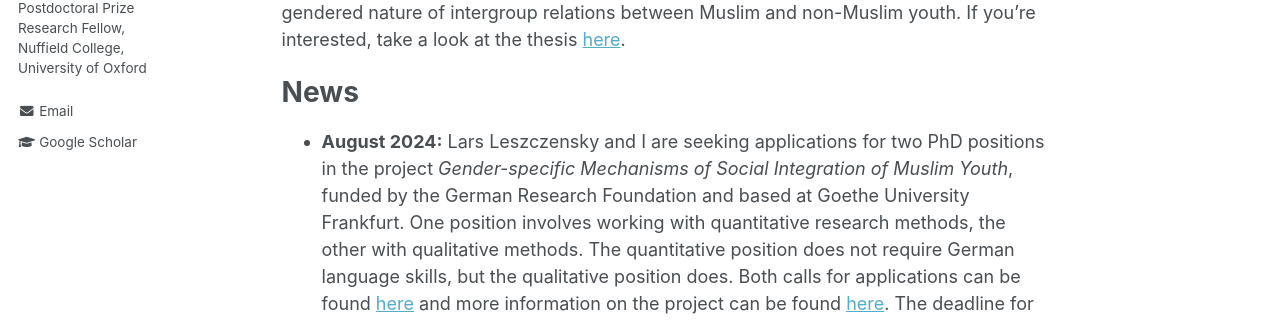
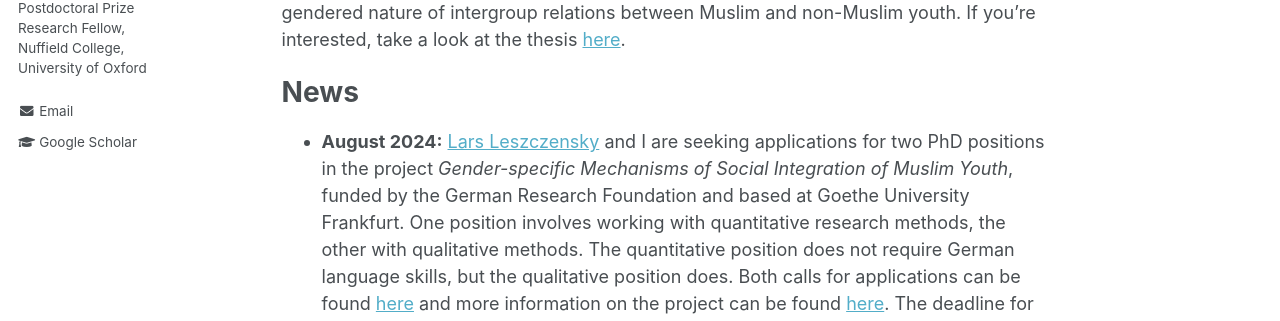
Before and after one commit to DavidKretschmer/davidkretschmer.github.io, a Jekyll site: the page built from _pages/about.md, in a window 1280 px wide and 900 px high. Shown: the part 370-691 px from the top of the window. Built offline with Jekyll 4.4.1, drawn with Linux system fonts in a browser that asks for light colours; some of the changed lines change nothing that is shown.

Commit message:
Corrections

```diff
--- a/_pages/about.md
+++ b/_pages/about.md
@@ -20,7 +20,7 @@
 News
 ======
 
-- **August 2024:** Lars Leszczensky and I are seeking applications for two PhD positions in the project _Gender-specific Mechanisms of Social Integration of Muslim Youth_, funded by the German Research Foundation and based at Goethe University Frankfurt. One position involves working with quantitative research methods, the other with qualitative methods. The quantitative position does not require German language skills, but the qualitative position does. Both calls for applications can be found [here](https://www.uni-frankfurt.de/48794784/FB03___Gesellschaftswissenschaften) and more information on the project can be found [here](https://www.goethe-university-frankfurt.de/156008984/Gendered_mechanisms_of_social_integration_among_Muslim_youth__German_Research_Foundation__DFG?locale=en). The deadline for applications is September 19, 2024. Do not hesitate to reach out if you have any questions
+- **August 2024:** [Lars Leszczensky](https://larsleszczensky.wordpress.com) and I are seeking applications for two PhD positions in the project _Gender-specific Mechanisms of Social Integration of Muslim Youth_, funded by the German Research Foundation and based at Goethe University Frankfurt. One position involves working with quantitative research methods, the other with qualitative methods. The quantitative position does not require German language skills, but the qualitative position does. Both calls for applications can be found [here](https://www.uni-frankfurt.de/48794784/FB03___Gesellschaftswissenschaften) and more information on the project can be found [here](https://www.goethe-university-frankfurt.de/156008984/Gendered_mechanisms_of_social_integration_among_Muslim_youth__German_Research_Foundation__DFG?locale=en). The deadline for applications is September 19, 2024. Do not hesitate to reach out if you have any questions
 - **August 2024:** New [paper](https://link.springer.com/article/10.1007/s11199-024-01505-x) published in _Sex Roles_ on the influence cross-gender friends have on adolescents' gender role attitudes and how this varies between boys and girls
 - **June 2024:** I'm flattered and honoured to have received the [_Lorenz von Stein Award_](https://www.mzes.uni-mannheim.de/d7/en/news/items/former-mzes-employee-david-kretschmer-receives-the-prestigious-lorenz-von-stein-award) for the best dissertation at the School of Social Sciences at the University of Mannheim in 2023
 - **Dec 2023:** New [paper](https://www.sciencedirect.com/science/article/pii/S0147176723001670) published in _International Journal of Intercultural Relations_, together with Kathrin Lämmermann and Lars Leszczensky. In the paper, we show that Muslim girls' lesser involvement in interreligious friendships (compared to boys) can partially be explained by factors related to gendered religious norms -- exactly those factors that are also responsible for Muslim girls' lower levels of intergroup dating.
```
